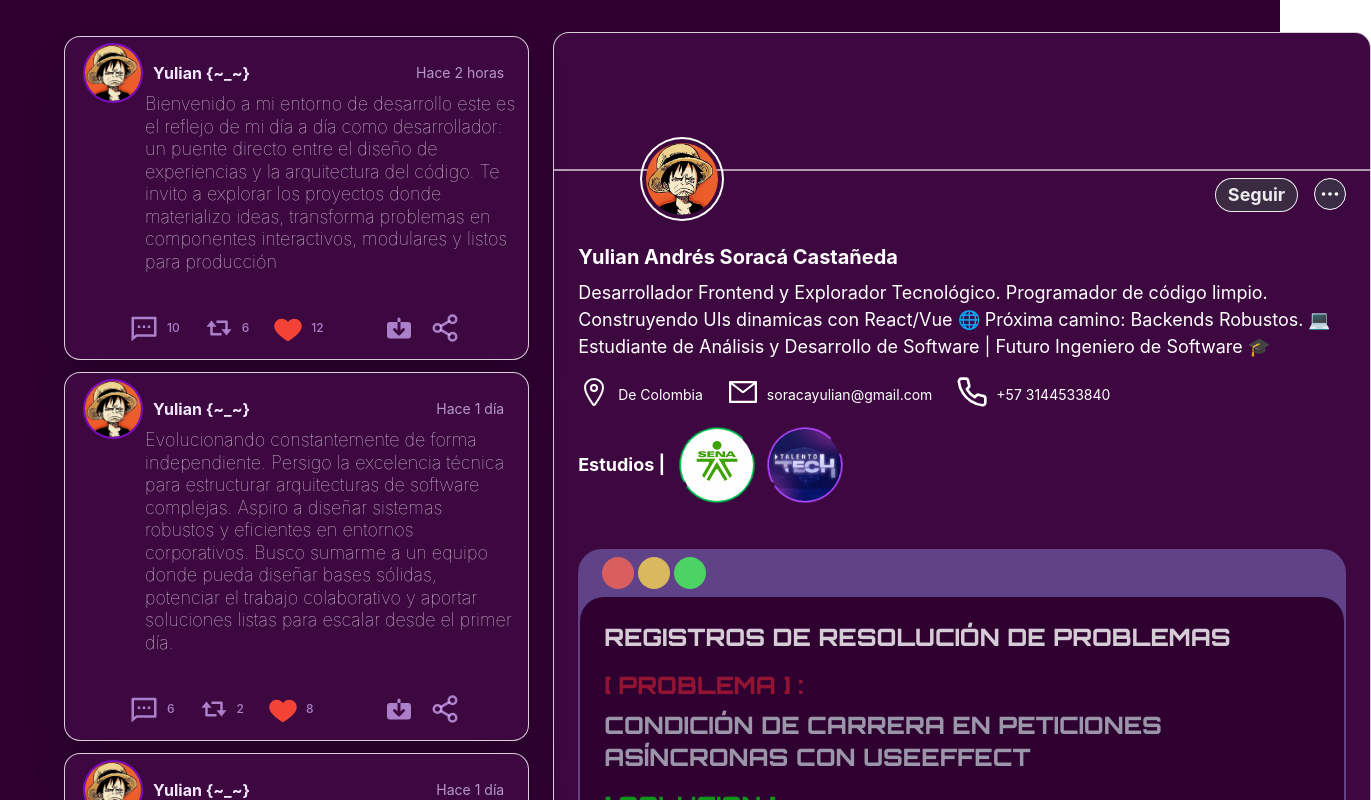
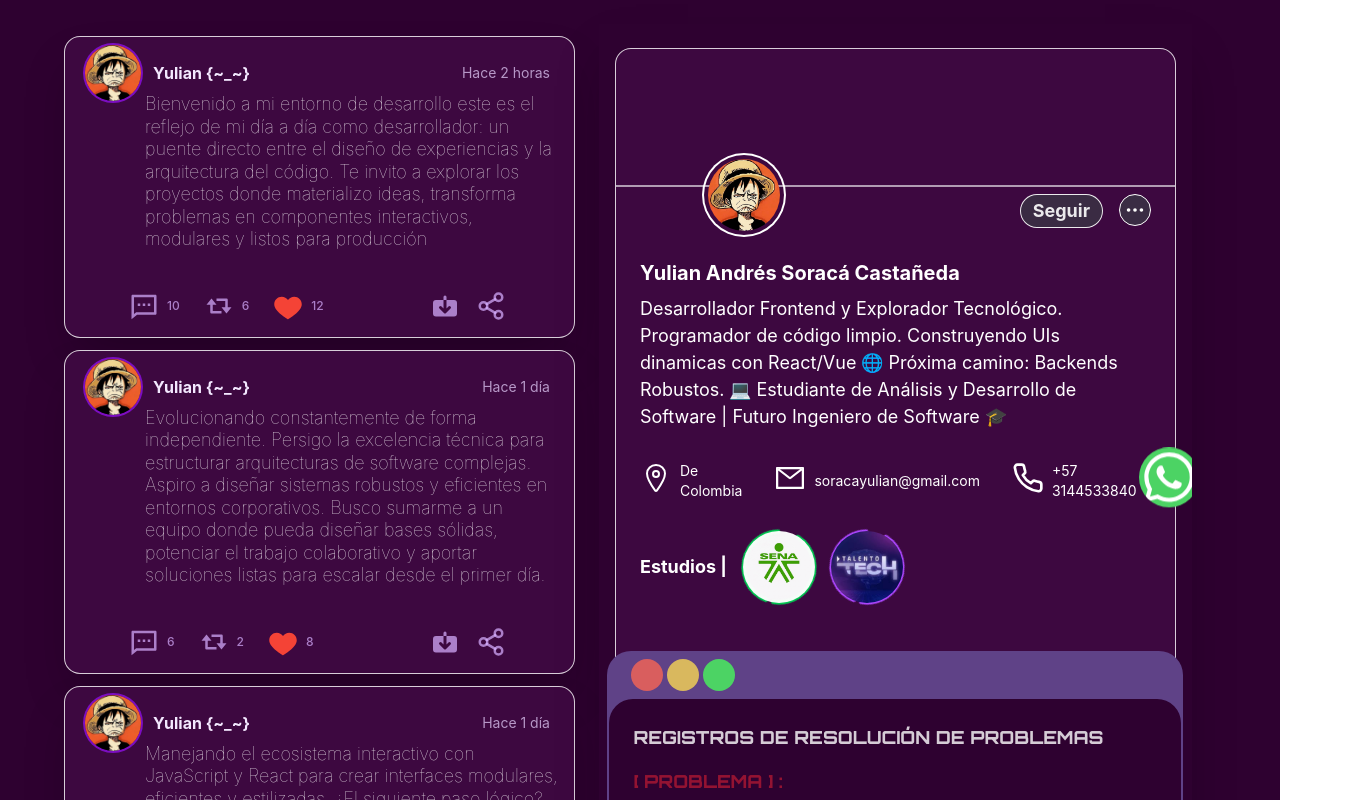
Before and after one commit to Yulian-001/Portafolio-personal, a React (Vite) app: page / in a window 1280 px wide. Shown: the top 800 px of the page, 1371 px wide, since content can reach past the window. Built offline with nearby package versions, Linux system fonts and the light colour scheme.

Commit message:
feat: desarrollo de nuevo componente CallSidebar.jsx para la llamda del profile.jsx en movil

```diff
--- a/src/App.jsx
+++ b/src/App.jsx
@@ -2,12 +2,43 @@ import posts from './data/posts.json'
 import PostCard from './components/feed/PostCard'
 import Profile from './components/feed/Profile'
 import profile from './data/profile.json'
-import TerminalConsole from './components/TerminalConsole'
+import CallSidebar from './components/feed/CallSidebar'
+import { useState } from 'react'
+import { ArrowSidebar } from './components/feed/ProfileIcons'
+
 
 export default function App() {
+
+      const [ isSidebarOpen,setIsSidebarOpen] = useState(false);
+
+
   return (
     <main className=" bg-fondo ">
-      <div className='flex flex-col justify-start  gap-6  md:flex-row  mx-6 lg:mx-16 py-6  '>
+      <div className='flex flex-col justify-start  gap-6  md:flex-row-reverse  mx-6 lg:mx-16 py-6  '>
+        <section>
+          <CallSidebar onOpen={() => setIsSidebarOpen(true)} />
+        </section>
+
+        <aside className={`
+                    fixed inset-y-0 right-0 z-50 w-[25rem]  bg-fondo p-4 shadow-2xl overflow-y-auto
+                    transform transition-transform duration-300 ease-in-out
+                    ${isSidebarOpen ? 'translate-x-0' : 'translate-x-full '}
+                    md:translate-x-0 md:static md:w-auto
+                `}>
+                    {/* Botón de cerrar dentro del sidebar para móviles */}
+                    <button
+                        onClick={() => setIsSidebarOpen(false)}
+                        className="md:hidden"
+                    >
+                        <ArrowSidebar />
+                    </button>
+
+                    {/* Tu componente Profile */}
+                    {profile.map((item) => (
+              <Profile key={item.id} prof={item} />
+          ))}
+                </aside>
+
         <section className='-translate-x-12 '>
 
           {posts.map((item) => (
@@ -15,14 +46,7 @@ export default function App() {
           ))}
 
         </section>
-        <section >
 
-          {profile.map((item) => (
-
-              <Profile key={item.id} prof={item} />
-
-          ))}
-        </section>
       </div>
     </main>
   )
--- /dev/null
+++ b/src/components/feed/CallSidebar.jsx
@@ -0,0 +1,16 @@
+import { ArrowSidebar } from "./ProfileIcons";
+
+export default function CallSidebar({onOpen}) {
+
+
+    return(
+        <section>
+            <button
+                onClick={onOpen}
+                className="md:hidden fixed z-50 transform -scale-x-100 animate-latir right-3 "
+            >
+                <ArrowSidebar />
+            </button>
+        </section>
+    )
+}
--- a/src/components/feed/PostCard.jsx
+++ b/src/components/feed/PostCard.jsx
@@ -1,11 +1,13 @@
 import PostIcons from "./PostIcons"
-
 
 export default function PostCard({ post }) {
     if (!post) return null;
 
+
+
     return (
         <article className="flex flex-col w-full max-w-3xl mx-auto  pr-3 ml-12  p-2 my-3 bg-tarjet border border-white/80  rounded-2xl shadow-2xl text-white  transition-all duration-300l ">
+
 
             <header className="flex items-center gap-3 pb-4 mx-3 " >
                 <img
@@ -50,7 +52,7 @@ export default function PostCard({ post }) {
                             const assignedColor = spinnerColors[index % spinnerColors.length];
                             const isLastItem = index === post.media.length - 1;
                             return (
-                                <li key={item.id} className="relative group cursor-pointer p-2 size-22   sm:-p-2 md:size-32 m-1" >
+                                <li key={item.id} className="relative group cursor-pointer p-2 size-22   sm:-p-2 md:size-32 m-1  hover:animate-bounce ease-in-out " >
 
                                     <svg className={`absolute  -inset-1.5 size-[calc(100%+12px)]   opacity-0 group-hover:opacity-100 transition-opacity duration-300 pointer-events-none`}
                                         viewBox="0 0 100 100"
--- a/src/components/feed/Profile.jsx
+++ b/src/components/feed/Profile.jsx
@@ -1,14 +1,16 @@
-import { Location, Phone, Emails, Options } from "./ProfileIcons";
 import { useState } from "react";
-import TerminalConsole from "../TerminalConsole";
+import { Location, Phone, Emails, Options, Whatsapp } from "./ProfileIcons";
+import TerminalConsole from "./TerminalConsole.jsx"
 
 export default function Profile({ prof }) {
     if (!prof) return null;
 
-    const [selectStudie, setSelectStudie] = useState(null);
+    const [ selectStudie, setSelectStudie] = useState(null)
 
     return (
-        <article className="w-full max-w-4xl mx-auto p-4 sm:p-6 my-2  bg-tarjet border border-white/80 rounded-2xl     text-white transition-all duration-300">
+        <article
+        className={`w-full max-w-4xl mx-auto p-4 sm:p-6 my-2  bg-tarjet border border-white/80 rounded-2xl     text-white transition-all duration-300`}>
+
             <div className="border  border-white/60 -mx-4 md:-mx-5 lg:-mx-6   md:mt-8 translate-y-20    "></div>
             <header className="flex justify-between items-center mt-12  mb-6">
                 <img
@@ -28,7 +30,7 @@ export default function Profile({ prof }) {
                 <div>
                     <h2 className="font-bold text-xl my-2">{prof.name}</h2>
                     <p className="text-md lg:text-lg leading-normal mb-4">{prof.description} </p>
-                    <div className=" flex flex-col lg:flex-row  text-sm items-start lg:items-center  md:gap-02  mb-4">
+                    <div className=" flex flex-col lg:flex-row  text-sm items-start lg:items-center  md:gap-2  mb-4">
                         <div className="flex flex-row items-center">
                             <Location />
                             <h4 className="mr-4 ml-2 md:mr-6 ">{prof.location} </h4>
@@ -37,9 +39,20 @@ export default function Profile({ prof }) {
                             <Emails />
                             <h4 className="mr-4 ml-2 md:mr-6 ">{prof.gmail} </h4>
                         </div>
-                        <div className="flex flex-row items-center">
-                            <Phone />
-                            <h4 className="mr-4 ml-2 md:mr-6 ">{prof.phone} </h4>
+                        <div className="flex flex-row items-center gap-2">
+                        <Phone />
+                        <h3 className="mr-">+57 3144533840</h3>
+
+                        </div>
+                        <div className="my-2 animate-latir">
+                            <a
+                            title="Chat directo a WhatsApp"
+                            href="https://wa.me/573144533840?text=Hola%20estoy%20interesado%20en%20ti"
+                            rel="noopener noreferrer"
+                            target="_blank"
+                            >
+                            <Whatsapp />
+                        </a >
                         </div>
                     </div>
                 </div>
@@ -67,7 +80,6 @@ export default function Profile({ prof }) {
                                         }}
                                     />
                                 )}
-
 
                                 <div className={`
                                         absolute lg:w-md md:translate-y-22 px-4 py-6 bg-black/95 border border-white/20 text-white text-xs md:text-lg rounded-xl shadow-xl transition-all duration-300 z-30
@@ -99,7 +111,7 @@ export default function Profile({ prof }) {
                                     ></circle>
                                 </svg>
                                 <img
-                                    className={`rounded-full size-full object-cover relative z-10`}
+                                    className={`rounded-full size-full object-cover relative z-10 animate-pulse `}
                                     src={src}
                                     alt={alt} />
                             </div>
@@ -111,8 +123,6 @@ export default function Profile({ prof }) {
                     <TerminalConsole prof={prof.terminalLogs} />
                 </div>
             </section>
-
-
         </article>
     )
 }
--- a/src/components/feed/ProfileIcons.jsx
+++ b/src/components/feed/ProfileIcons.jsx
@@ -2,12 +2,12 @@ import { FiMoreHorizontal } from "react-icons/fi";
 import { IoLocationOutline } from "react-icons/io5";
 import { AiOutlineMail } from "react-icons/ai";
 import { LuPhone } from "react-icons/lu";
+import { MdWhatsapp } from "react-icons/md";
+import { MdOutlineDoubleArrow } from "react-icons/md";
 
 
-
-
-export  function Options() {
-    return(
+export function Options() {
+    return (
         <div>
             <button>
                 <FiMoreHorizontal className="bg-mist-700/60 p-1 mt-1  size-5 lg:size-8 rounded-full border" />
@@ -18,8 +18,8 @@ export  function Options() {
     )
 }
 
-export  function Location() {
-    return(
+export function Location() {
+    return (
         <div>
             <button>
                 <IoLocationOutline className="  size-6 lg:size-8 " />
@@ -30,8 +30,8 @@ export  function Location() {
     )
 }
 
-export  function Emails() {
-    return(
+export function Emails() {
+    return (
         <div>
             <button>
                 <AiOutlineMail className="   size-6 lg:size-8 " />
@@ -42,14 +42,42 @@ export  function Emails() {
     )
 }
 
-export  function Phone ({metrics}) {
-    return(
+export function Phone() {
+    return (
         <section>
             <div>
                 <button>
-                        <LuPhone className="size-6 lg:size-8 "/>
+                    <LuPhone className="size-6 lg:size-8 " />
                 </button>
             </div>
         </section>
     )
 }
+
+export function Whatsapp() {
+    return (
+        <section>
+            <div>
+                <button>
+                    <MdWhatsapp className="size-10 lg:size-12  text-white bg-consoleGreen  rounded-full " />
+                </button>
+            </div>
+        </section>
+    )
+}
+export function ArrowSidebar() {
+    return (
+        <section>
+            <div>
+                <svg
+                    className="w-20 h-20 text-white" // <--- Controla el tamaño del icono aquí
+                    viewBox="0 0 24 24"
+                    fill="none"
+                    stroke="currentColor"
+                    strokeWidth="2">
+                    <MdOutlineDoubleArrow className=" animate-pulse  " />
+                </svg>
+            </div>
+        </section>
+    )
+}
--- a/src/components/TerminalConsole.jsx
+++ b/src/components/feed/TerminalConsole.jsx
@@ -11,7 +11,7 @@ export default function TerminalConsole({ prof = [] }) {
 
         const interval = setInterval(() => {
             setCurrentIndex((prevIndex) => (prevIndex + 1) % prof.length);
-        }, 2000);
+        }, 20000); // 20 segundos
 
         return () => clearInterval(interval);
     }, [prof.length]);
@@ -35,7 +35,7 @@ export default function TerminalConsole({ prof = [] }) {
     return (
         <section >
             <div className="flex  justify-center " >
-                <div className="  w-[22rem] text-sm md:text-xs md:w-[12rem]  lg:min-w-sm lg:max-w-3xl xl:w-4xl xl:text-2xl font-fontConsole font-black  bg-containConsole pt-2 pb-2 rounded-3xl">
+                <div className="  w-[22rem] text-sm md:text-xs md:w-[12rem]  lg:min-w-sm lg:max-w-2xl   xl:max-w-[96rem] xl:min-w-xl xl:text-lg font-fontConsole font-black  bg-containConsole pt-2 pb-2 rounded-3xl">
 
                     {/* ==== CONTENEDOR 3 PUNTOS === */}
                     <div className="flex flex-row mx-6 mb-2  gap-1 ">
--- a/src/index.css
+++ b/src/index.css
@@ -18,3 +18,13 @@
 
     --font-fontConsole: "Orbitron", sans-serif;
 }
+
+
+@keyframes latido {
+    0%, 100% { transform: scale(1.3);}
+    50% { transform: scale(1.10);}
+}
+
+.animate-latir {
+    animation: latido 1.4s ease-in-out infinite;
+}
```
Lines whose indentation alone changed are shown as unchanged.
